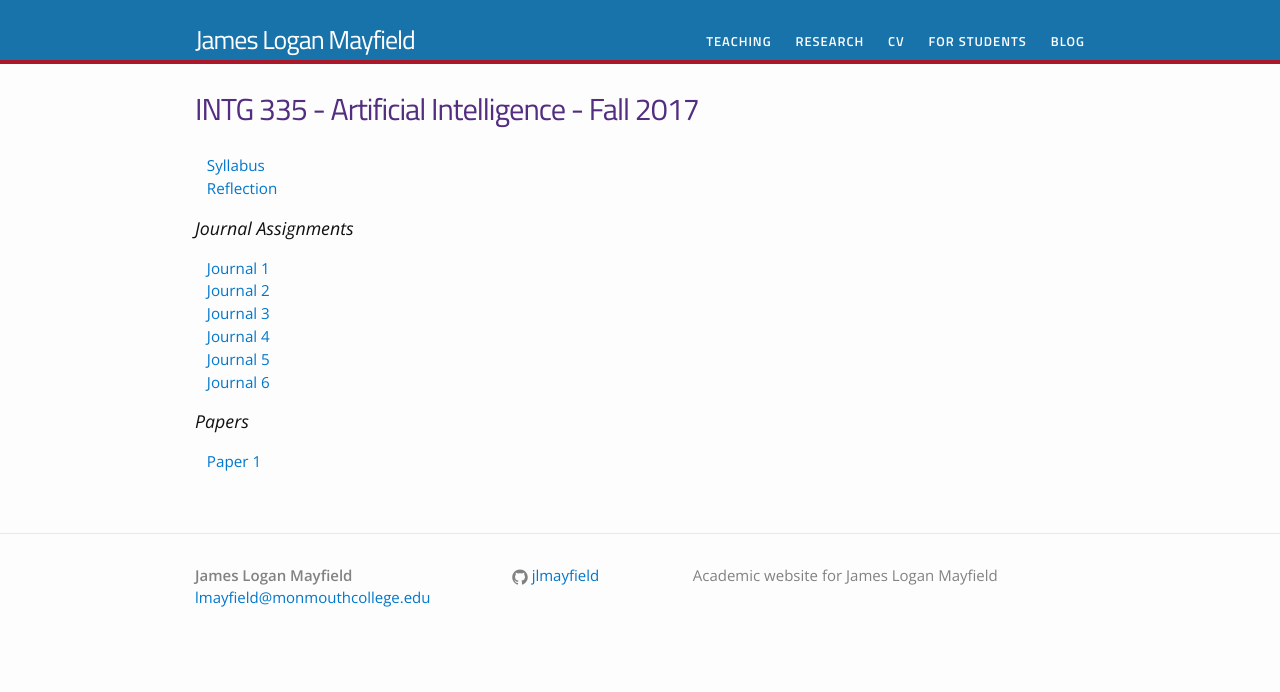
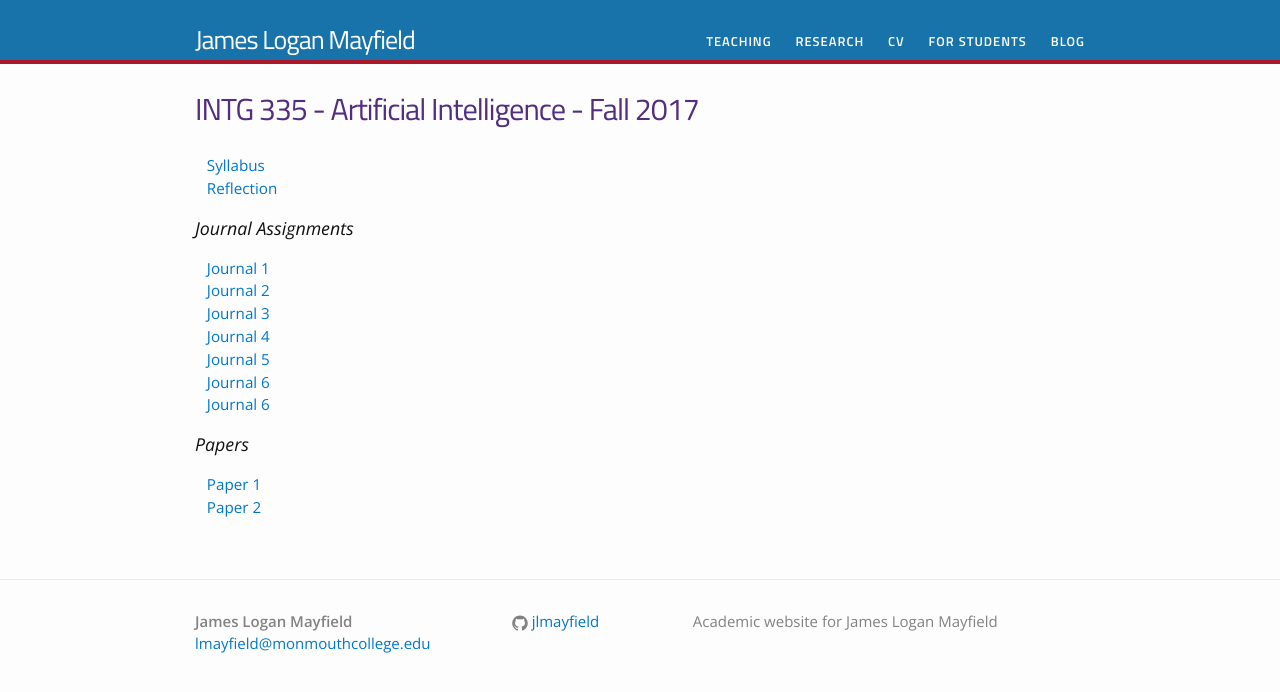
Before and after one commit to jlmayfield/jlmayfield.github.io, a Jekyll site: the page built from teaching/intg335.md, in a window 1280 px wide. Shown: the top 692 px of the page. Built offline with Jekyll 4.4.1, drawn with Linux system fonts in a browser that asks for light colours.

Commit message:
fa17. intg335. added journal7 and paper2.

```diff
--- a/teaching/intg335.md
+++ b/teaching/intg335.md
@@ -16,7 +16,9 @@ permalink: /teaching/INTG335/
 &nbsp;&nbsp;&nbsp;[Journal 4](/teaching/INTG335/journals/intg335-journal4.pdf)
 &nbsp;&nbsp;&nbsp;[Journal 5](/teaching/INTG335/journals/intg335-journal5.pdf)
 &nbsp;&nbsp;&nbsp;[Journal 6](/teaching/INTG335/journals/intg335-journal6.pdf)
+&nbsp;&nbsp;&nbsp;[Journal 6](/teaching/INTG335/journals/intg335-journal7.pdf)
 
 ### Papers
 
 &nbsp;&nbsp;&nbsp;[Paper 1](/teaching/INTG335/papers/intg335-paper1.pdf)
+&nbsp;&nbsp;&nbsp;[Paper 2](/teaching/INTG335/papers/intg335-paper2.pdf)
```
Also changed, not shown: 2 other files.
